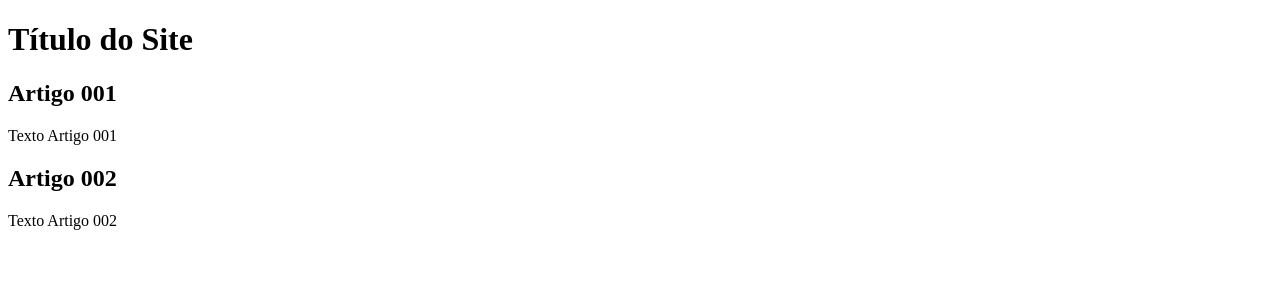
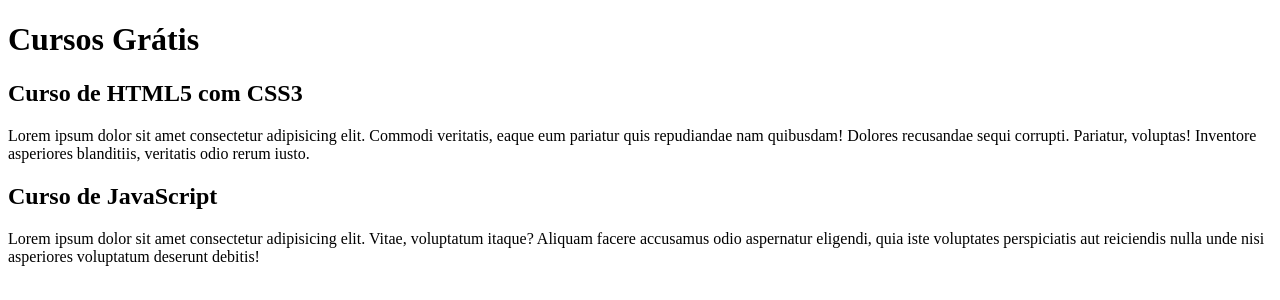
Before and after one commit to RafaelAvilac/projeto-site, a plain HTML site: page index.html in a window 1280 px wide. Drawn offline with Linux system fonts and the light colour scheme.

Commit message:
comecei a escrever o conteúdo

```diff
--- a/index.html
+++ b/index.html
@@ -8,16 +8,16 @@
 <body>
     <main>
   <header>
-            <h1>Título do Site</h1>
+    <h1>Cursos Grátis</h1>
   </header>
+
   <article>
-            <h2>Artigo 001</h2>
-            <p>Texto Artigo 001</p>
+    <h2>Curso de HTML5 com CSS3</h2>
+    <p>Lorem ipsum dolor sit amet consectetur adipisicing elit. Commodi veritatis, eaque eum pariatur quis repudiandae nam quibusdam! Dolores recusandae sequi corrupti. Pariatur, voluptas! Inventore asperiores blanditiis, veritatis odio rerum iusto.</p>
   </article>
+
   <article>
-            <h2>Artigo 002</h2>
-            <p>Texto Artigo 002</p>
+    <h2>Curso de JavaScript</h2>
+    <p>Lorem ipsum dolor sit amet consectetur adipisicing elit. Vitae, voluptatum itaque? Aliquam facere accusamus odio aspernatur eligendi, quia iste voluptates perspiciatis aut reiciendis nulla unde nisi asperiores voluptatum deserunt debitis!</p>
   </article>
 </main>
-</body>
-</html>
```
Lines whose indentation alone changed are shown as unchanged.
